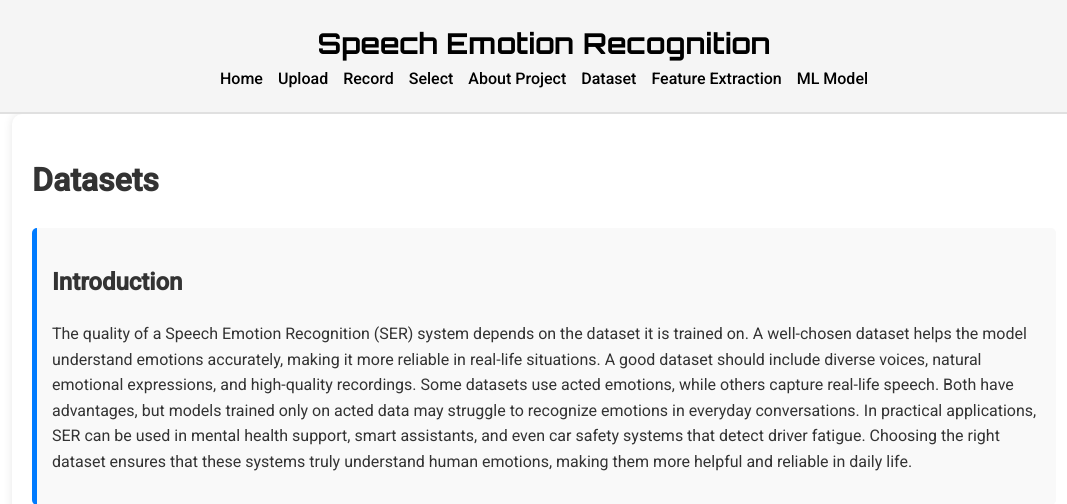
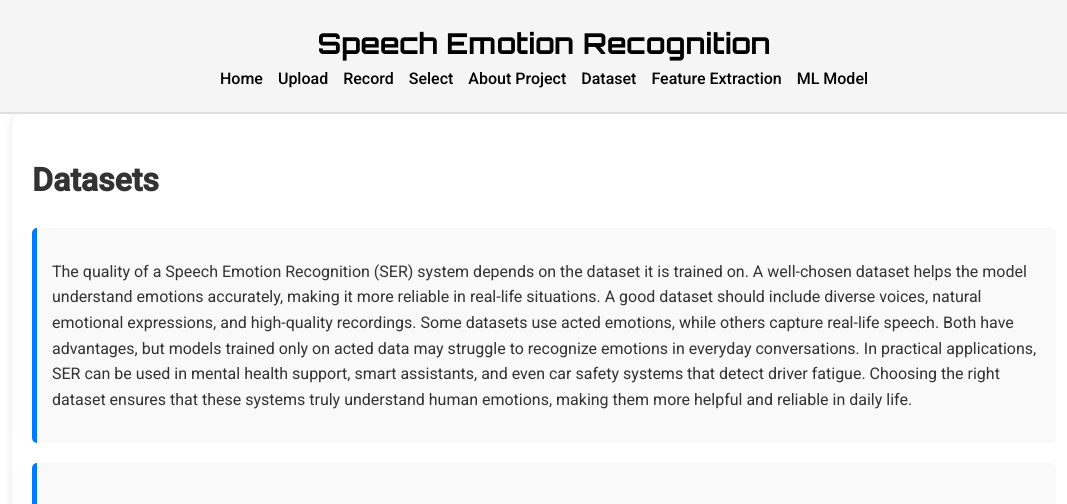
Before and after one commit to MPravdivceva/ser_project, a Flask app: page /dataset in a window 1280 px wide. Shown: the top 504 px of the page, without its empty margins (96-1163 px from the left). Run offline with Flask 3, Linux system fonts and the light colour scheme; parts of the project's set-up code (start-up, migrations or seed data) failed here and were passed over.

```diff
--- a/templates/dataset.html
+++ b/templates/dataset.html
@@ -7,7 +7,6 @@
 <div class="notebook-container">
     <h1>Datasets</h1>
     <div class="section">
-        <h2>Introduction</h2>
         <p>The quality of a Speech Emotion Recognition (SER) system depends on the dataset it is trained on. A well-chosen dataset helps the model understand emotions accurately, making it more reliable in real-life situations.
 
             A good dataset should include diverse voices, natural emotional expressions, and high-quality recordings. Some datasets use acted emotions, while others capture real-life speech. Both have advantages, but models trained only on acted data may struggle to recognize emotions in everyday conversations.
```
